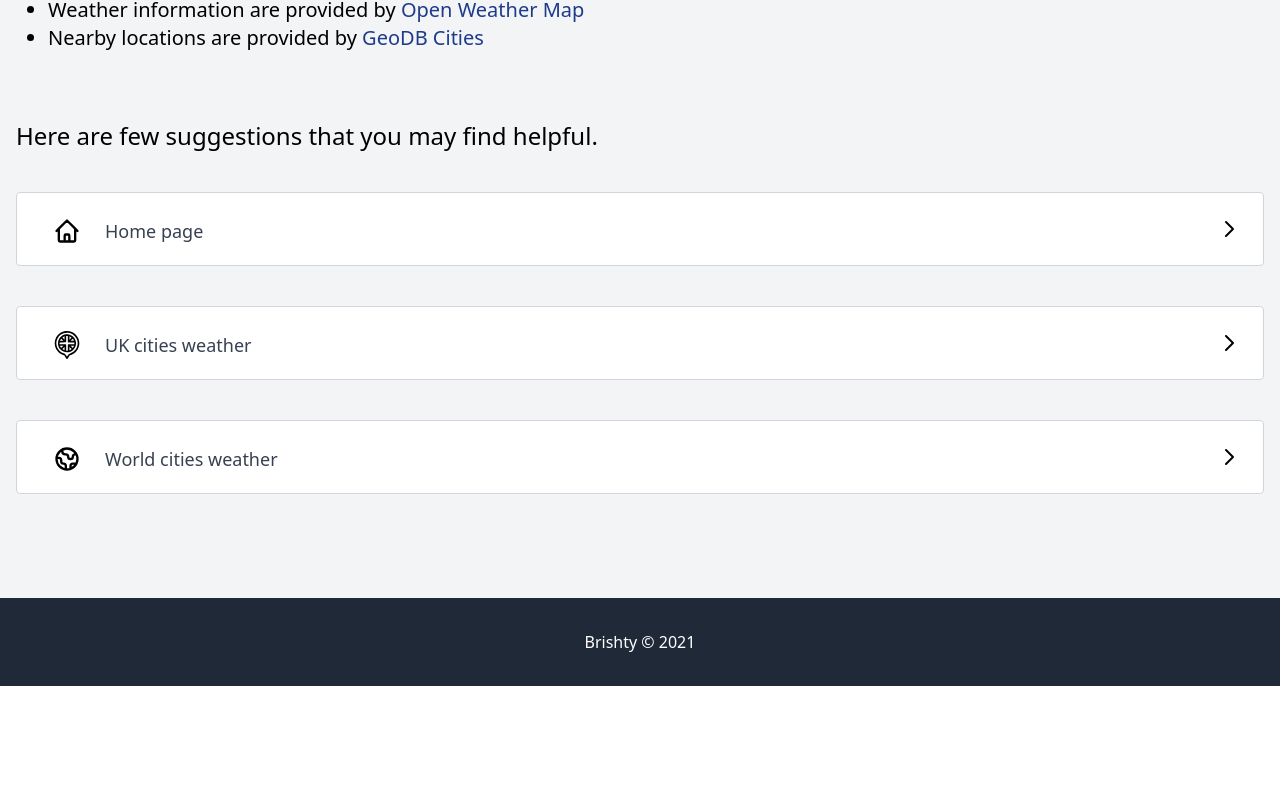
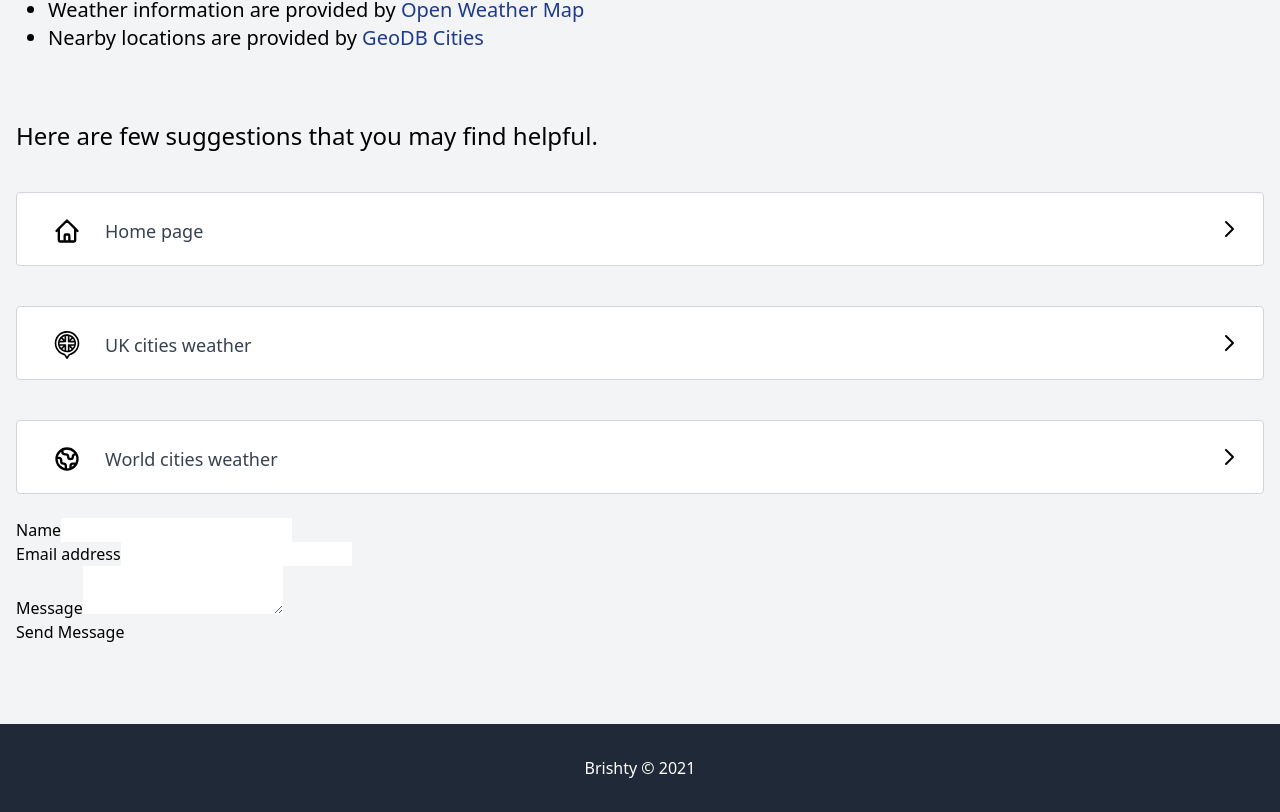
Before and after one commit to 92AM/brishty, a Next.js app: page /about in a window 1280 px wide. Shown: the part 420-1232 px from the top of the page. Before the commit the page ends 1106 px from the top, so only its background shows below. Built offline with nearby package versions, Linux system fonts and the light colour scheme.

Commit message:
Adding a test form, styling WIP, this is just a test

```diff
--- a/pages/about.tsx
+++ b/pages/about.tsx
@@ -45,7 +45,8 @@ export default function About() {
                                 <li>Weather information are provided by <span className="text-blue-900 hover:underline"><Link
                                     href={"https://openweathermap.org/"}>Open Weather
                                     Map</Link></span></li>
-                                <li>Nearby locations are provided by <span className="text-blue-900 hover:underline"><Link
+                                <li>Nearby locations are provided by <span
+                                    className="text-blue-900 hover:underline"><Link
                                     href={"https://rapidapi.com/wirefreethought/api/geodb-cities"}>
                                     GeoDB Cities</Link></span></li>
                             </ul>
@@ -140,6 +141,34 @@ export default function About() {
                     </div>
                 </div>
 
+                <form name="simpleContactForm" method="POST" data-netlify="true" id="simple-contact-form" className="contact-form">
+                    <p className="form-row">
+                        <label id="contact-form-name-label" htmlFor="contact-form-name"
+                               className="form-label">Name</label>
+                        <input type="text" name="name" id="contact-form-name" aria-labelledby="contact-form-name-label"
+                               className="form-input"/>
+                    </p>
+                    <p className="form-row">
+                        <label id="contact-form-email-label" htmlFor="contact-form-email" className="form-label">Email
+                            address</label>
+                        <input type="email" name="email" id="contact-form-email"
+                               aria-labelledby="contact-form-email-label" className="form-input"/>
+                    </p>
+                    <p className="form-row">
+                        <label id="contact-form-message-label" htmlFor="contact-form-message"
+                               className="form-label">Message</label>
+                        <textarea
+                            name="message"
+                            id="contact-form-message"
+                            aria-labelledby="contact-form-message-label"
+                            className="form-textarea"
+                        />
+                    </p>
+                    <p className="form-row form-submit">
+                        <button type="submit" className="button">Send Message</button>
+                    </p>
+                </form>
+
             </PageContentWrapper>
         </Layout>
     );
```
